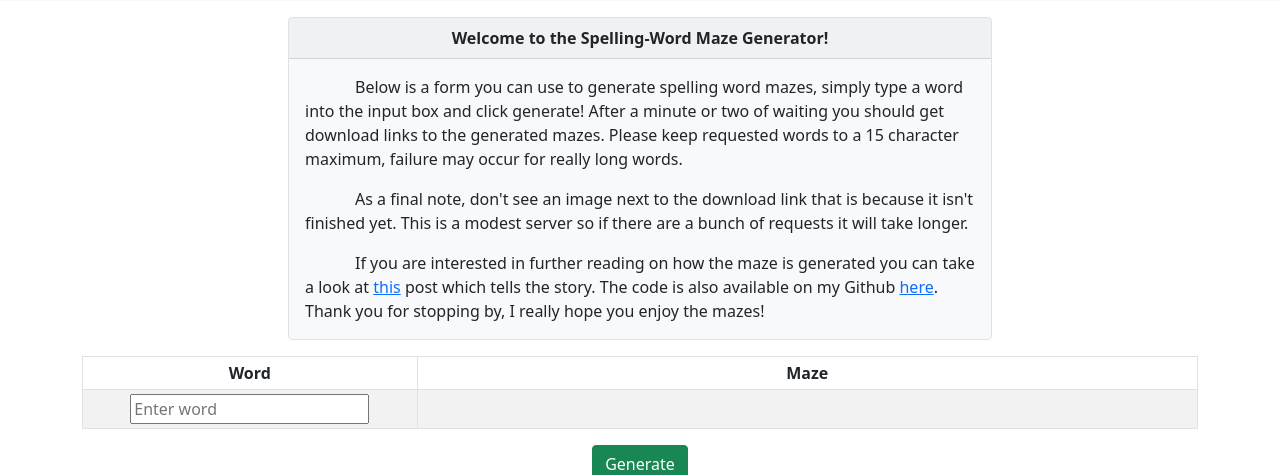
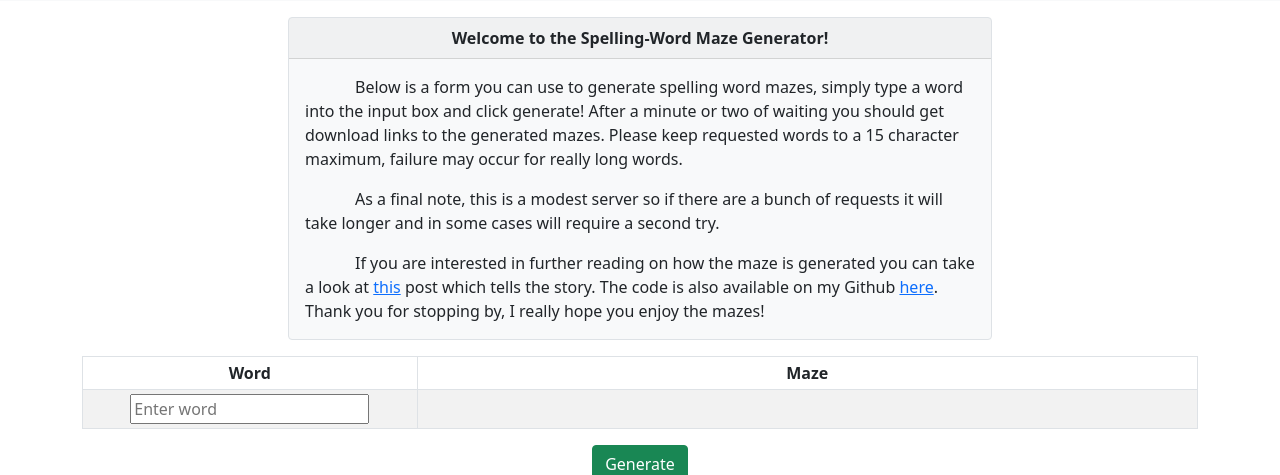
Before and after one commit to TravisAdsitt/SpellingMaze, a Flask app: page / in a window 1280 px wide. Shown: the part 199-674 px from the top of the page. Run offline with Flask 2, Linux system fonts and the light colour scheme; some libraries are stand-ins or nearby versions.

Commit message:
Final output for first launch, super modest

```diff
--- a/templates/base.html
+++ b/templates/base.html
@@ -31,7 +31,7 @@
                             Please keep requested words to a 15 character maximum, failure may occur for really long words.
                         </p>
                         <p class="card-text" style="text-indent: 50px;">
-                            As a final note, don't see an image next to the download link that is because it isn't finished yet. This is a modest server so if there are a bunch of requests it will take longer.
+                            As a final note, this is a modest server so if there are a bunch of requests it will take longer and in some cases will require a second try.
                         </p>
                         <p class="card-text" style="text-indent: 50px;">
                             If you are interested in further reading on how the maze is generated you can take a look at <a href="https://wfale.net/2022/12/04/spelling-made-exciting-in-a-labyrinthine-maze/">this</a> post which tells the story.
```
